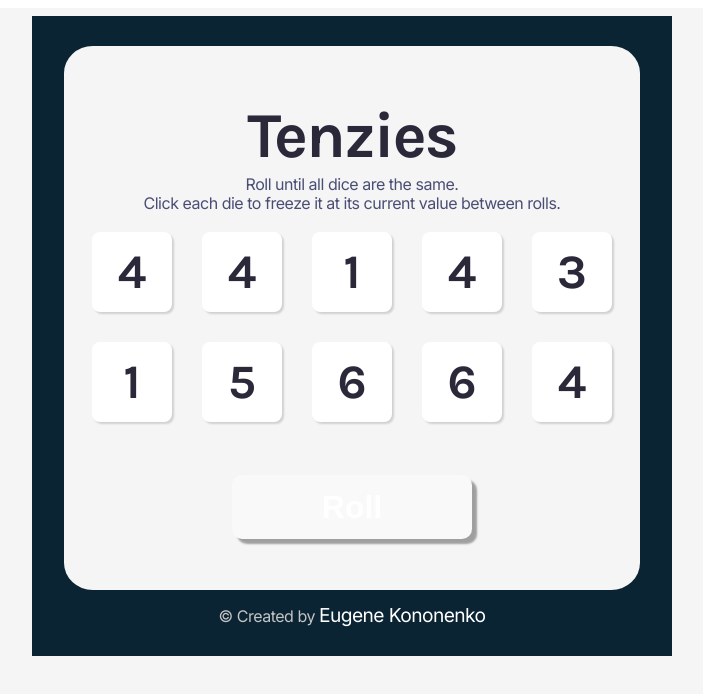
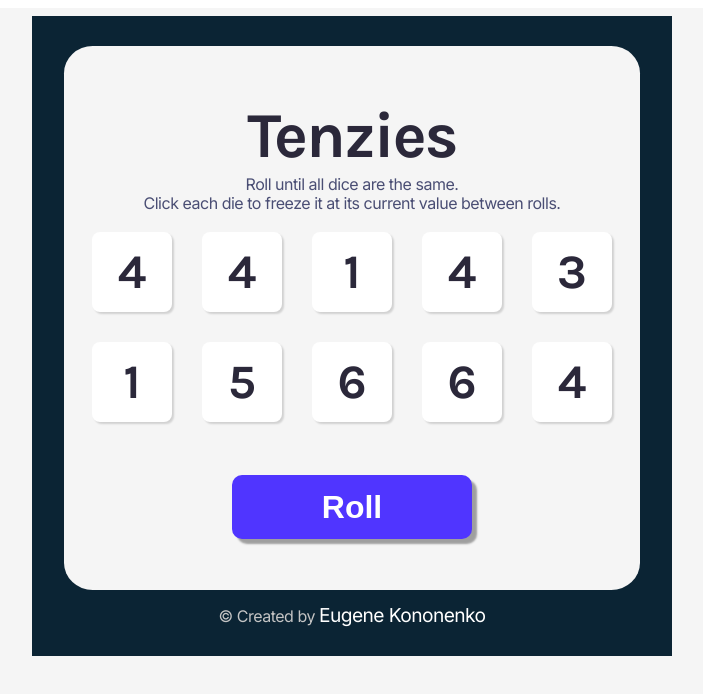
Before and after one commit to TULENp/Tenzies, a React (Vite) app: page / in a window 1280 px wide. Shown: the top 694 px of the page, without its empty margins (288-991 px from the left). Built offline with nearby package versions, Linux system fonts and the light colour scheme.

Commit message:
Add sourcemap to vite.config And add !important to button color

```diff
--- a/src/App.css
+++ b/src/App.css
@@ -94,7 +94,7 @@ button {
   margin: 2rem 0 0 0;
 
   color: #FFFFFF;
-  background: #5035FF;
+  background: #5035FF !important;
   box-shadow: 5px 5px 2px rgba(0, 0, 0, 0.35);
   border-radius: 10px;
 
@@ -153,7 +153,7 @@ button:active {
   color: #2B283A;
 }
 
-/* img:hover {
+/* .dice {
   animation: shake 0.5s;
   animation-iteration-count: infinite;
 }
--- a/vite.config.js
+++ b/vite.config.js
@@ -4,5 +4,7 @@ import react from '@vitejs/plugin-react'
 // https://vitejs.dev/config/
 export default defineConfig({
   plugins: [react()],
-  devtool: 'inline-source-map',
+  build: {
+    sourcemap: 'inline',
+  },
 })
```
